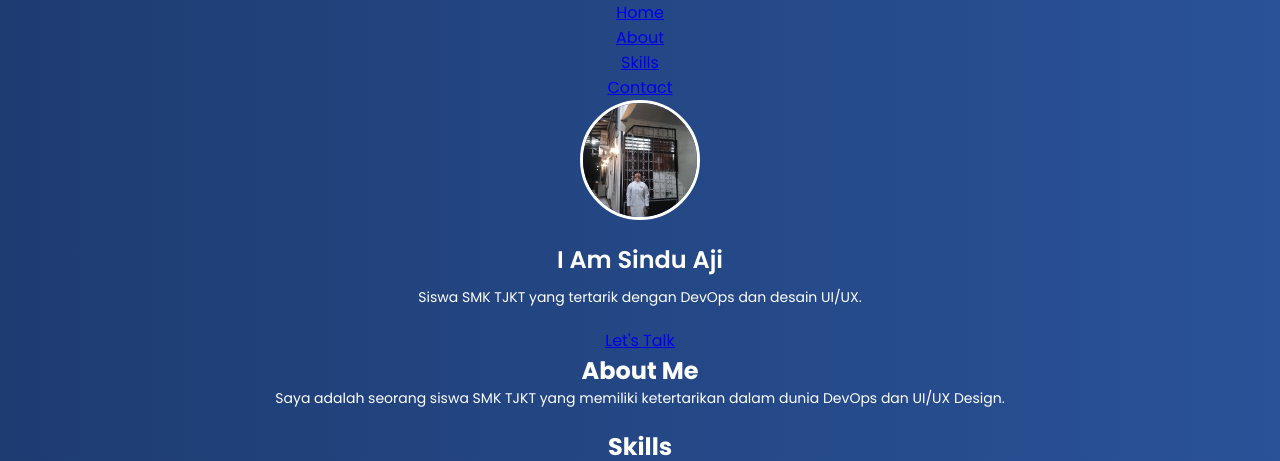
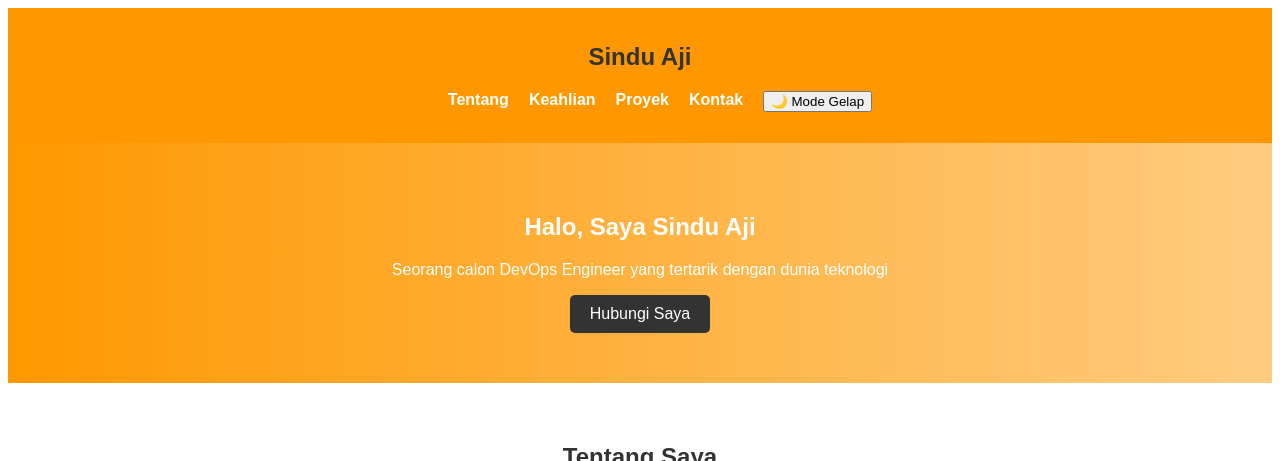
Before and after one commit to SinSerenee/My-Portofolio, a PHP site: page / in a window 1280 px wide. Shown: the top 461 px of the page. Run offline with PHP 8.4, Linux system fonts and the light colour scheme.

Commit message:
three commit

```diff
--- a/index.html
+++ b/index.html
@@ -3,48 +3,71 @@
 <head>
     <meta charset="UTF-8">
     <meta name="viewport" content="width=device-width, initial-scale=1.0">
-    <title>Portofolio Sindu Aji</title>
+    <title>Portofolio - Sindu Aji</title>
     <link rel="stylesheet" href="style.css">
-    <link href="https://fonts.googleapis.com/css2?family=Poppins:wght@300;400;600&display=swap" rel="stylesheet">
 </head>
 <body>
+
     <header>
         <nav>
+            <h1>Sindu Aji</h1>
             <ul>
-                <li><a href="#home">Home</a></li>
-                <li><a href="#about">About</a></li>
-                <li><a href="#skills">Skills</a></li>
-                <li><a href="#contact">Contact</a></li>
+                <li><a href="#about">Tentang</a></li>
+                <li><a href="#skills">Keahlian</a></li>
+                <li><a href="#projects">Proyek</a></li>
+                <li><a href="#contact">Kontak</a></li>
+                <li><button id="toggleMode">🌙 Mode Gelap</button></li>
             </ul>
         </nav>
     </header>
-    <section id="home" class="hero">
+
+    <section id="hero">
         <div class="hero-content">
-            <img src="profile.jpg" alt="Foto Sindu Aji" class="profile-img">
-            <h1>I Am Sindu Aji</h1>
-            <p>Siswa SMK TJKT yang tertarik dengan DevOps dan desain UI/UX.</p>
-            <a href="#contact" class="btn">Let's Talk</a>
+            <h2>Halo, Saya Sindu Aji</h2>
+            <p>Seorang calon DevOps Engineer yang tertarik dengan dunia teknologi</p>
+            <a href="#contact" class="btn">Hubungi Saya</a>
         </div>
     </section>
-    <section id="about" class="about">
-        <h2>About Me</h2>
-        <p>Saya adalah seorang siswa SMK TJKT yang memiliki ketertarikan dalam dunia DevOps dan UI/UX Design.</p>
+
+    <section id="about">
+        <h2>Tentang Saya</h2>
+        <p>Saya adalah seorang pelajar SMK TJKT yang ingin mendalami bidang DevOps serta UI/UX Design.</p>
     </section>
-    <section id="skills" class="skills">
-        <h2>Skills</h2>
-        <div class="skills-icons">
-            <img src="html-icon.png" alt="HTML">
-            <img src="css-icon.png" alt="CSS">
-            <img src="js-icon.png" alt="JavaScript">
-            <img src="linux-icon.png" alt="Linux">
+
+    <section id="skills">
+        <h2>Keahlian</h2>
+        <div class="skill-container">
+            <div class="skill-item">HTML</div>
+            <div class="skill-item">CSS</div>
+            <div class="skill-item">JavaScript</div>
+            <div class="skill-item">Linux</div>
+            <div class="skill-item">Docker</div>
         </div>
     </section>
-    <section id="contact" class="contact">
-        <h2>Contact</h2>
-        <div class="social-links">
-            <a href="https://www.instagram.com/cceasenn" target="_blank">Instagram</a>
-            <a href="https://www.facebook.com/share/1AEjWAoKD2/" target="_blank">Facebook</a>
+
+    <section id="projects">
+        <h2>Proyek Saya</h2>
+        <div class="project-container">
+            <div class="project-item">
+                <h3>Shopora E-commerce</h3>
+                <p>Platform e-commerce yang sedang saya kembangkan.</p>
+            </div>
+            <div class="project-item">
+                <h3>UI/UX Kalender 2025</h3>
+                <p>Desain kalender dengan fitur reminder pembersihan komputer.</p>
+            </div>
         </div>
     </section>
+
+    <section id="contact">
+        <h2>Kontak Saya</h2>
+        <p>Email: sinduaji@example.com</p>
+    </section>
+
+    <footer>
+        <p>&copy; 2025 Sindu Aji. Semua Hak Dilindungi.</p>
+    </footer>
+
+    <script src="script.js"></script>
 </body>
 </html>
--- /dev/null
+++ b/script.js
@@ -0,0 +1,21 @@
+const toggleButton = document.getElementById("toggleMode");
+const body = document.body;
+
+// Cek apakah pengguna sebelumnya memilih Dark Mode
+if (localStorage.getItem("darkMode") === "enabled") {
+    body.classList.add("dark-mode");
+    toggleButton.textContent = "☀️ Mode Terang";
+}
+
+// Fungsi untuk toggle Dark/Light Mode
+toggleButton.addEventListener("click", () => {
+    body.classList.toggle("dark-mode");
+
+    if (body.classList.contains("dark-mode")) {
+        localStorage.setItem("darkMode", "enabled");
+        toggleButton.textContent = "☀️ Mode Terang";
+    } else {
+        localStorage.setItem("darkMode", "disabled");
+        toggleButton.textContent = "🌙 Mode Gelap";
+    }
+});
--- a/style.css
+++ b/style.css
@@ -1,77 +1,134 @@
-/* Import Google Font */
-@import url('https://fonts.googleapis.com/css2?family=Poppins:wght@300;400;600;700&display=swap');
+/* Default Light Mode */
+:root {
+    --bg-color: #ffffff;
+    --text-color: #333;
+    --primary-color: #ff9800;
+    --btn-bg: #333;
+    --btn-text: #fff;
+}
 
-/* Reset CSS */
-* {
-    margin: 0;
-    padding: 0;
-    box-sizing: border-box;
-    font-family: 'Poppins', sans-serif;
+/* Dark Mode */
+.dark-mode {
+    --bg-color: #222;
+    --text-color: #fff;
+    --primary-color: #f1c40f;
+    --btn-bg: #f1c40f;
+    --btn-text: #222;
 }
 
 body {
-    background: linear-gradient(to right, #1e3c72, #2a5298);
-    color: white;
+    background-color: var(--bg-color);
+    color: var(--text-color);
+    font-family: Arial, sans-serif;
+    transition: all 0.3s ease-in-out;
+}
+
+header {
+    background: var(--primary-color);
+    padding: 15px;
     text-align: center;
 }
 
-.container {
+nav ul {
+    list-style: none;
     display: flex;
-    flex-direction: column;
     justify-content: center;
-    align-items: center;
-    height: 100vh;
+    gap: 20px;
 }
 
-.profile-card {
-    background: rgba(255, 255, 255, 0.1);
-    padding: 30px;
-    border-radius: 15px;
-    box-shadow: 0 4px 10px rgba(0, 0, 0, 0.2);
-    width: 350px;
-    text-align: center;
-    backdrop-filter: blur(10px);
+nav a {
+    text-decoration: none;
+    color: white;
+    font-weight: bold;
+    transition: 0.3s;
 }
 
-.profile-img {
-    width: 120px;
-    height: 120px;
-    border-radius: 50%;
-    object-fit: cover;
-    margin-bottom: 15px;
-    border: 3px solid white;
+nav a:hover {
+    text-decoration: underline;
 }
 
-h1 {
-    font-size: 24px;
-    margin-bottom: 10px;
-    font-weight: 600;
+#hero {
+    text-align: center;
+    padding: 50px;
+    background: linear-gradient(to right, #ff9800, #ffcc80);
+    color: white;
+    transition: all 0.3s ease-in-out;
 }
 
-p {
-    font-size: 14px;
-    margin-bottom: 20px;
+.hero-content h2 {
+    animation: fadeIn 1s ease-in-out;
 }
 
-.social-links a {
+.btn {
+    background: var(--btn-bg);
+    color: var(--btn-text);
+    padding: 10px 20px;
     display: inline-block;
-    margin: 5px;
-    padding: 10px 20px;
-    background: #ff9900;
-    color: white;
     text-decoration: none;
     border-radius: 5px;
     transition: all 0.3s ease;
-    font-weight: bold;
 }
 
-.social-links a:hover {
-    background: #e68a00;
+.btn:hover {
+    opacity: 0.8;
 }
 
-/* Responsive Design */
-@media (max-width: 768px) {
-    .profile-card {
-        width: 90%;
+section {
+    padding: 40px;
+    text-align: center;
+}
+
+.skill-container {
+    display: flex;
+    justify-content: center;
+    gap: 10px;
+}
+
+.skill-item {
+    background: var(--primary-color);
+    padding: 10px;
+    border-radius: 5px;
+    font-weight: bold;
+    color: white;
+    transition: transform 0.3s ease;
+}
+
+.skill-item:hover {
+    transform: scale(1.1);
+}
+
+.project-container {
+    display: flex;
+    justify-content: center;
+    gap: 20px;
+}
+
+.project-item {
+    background: #ddd;
+    padding: 15px;
+    border-radius: 5px;
+    transition: transform 0.3s ease;
+}
+
+.project-item:hover {
+    transform: scale(1.05);
+}
+
+footer {
+    background: var(--primary-color);
+    padding: 10px;
+    text-align: center;
+    color: white;
+}
+
+/* Animasi Fade In */
+@keyframes fadeIn {
+    from {
+        opacity: 0;
+        transform: translateY(-10px);
+    }
+    to {
+        opacity: 1;
+        transform: translateY(0);
     }
 }
```
